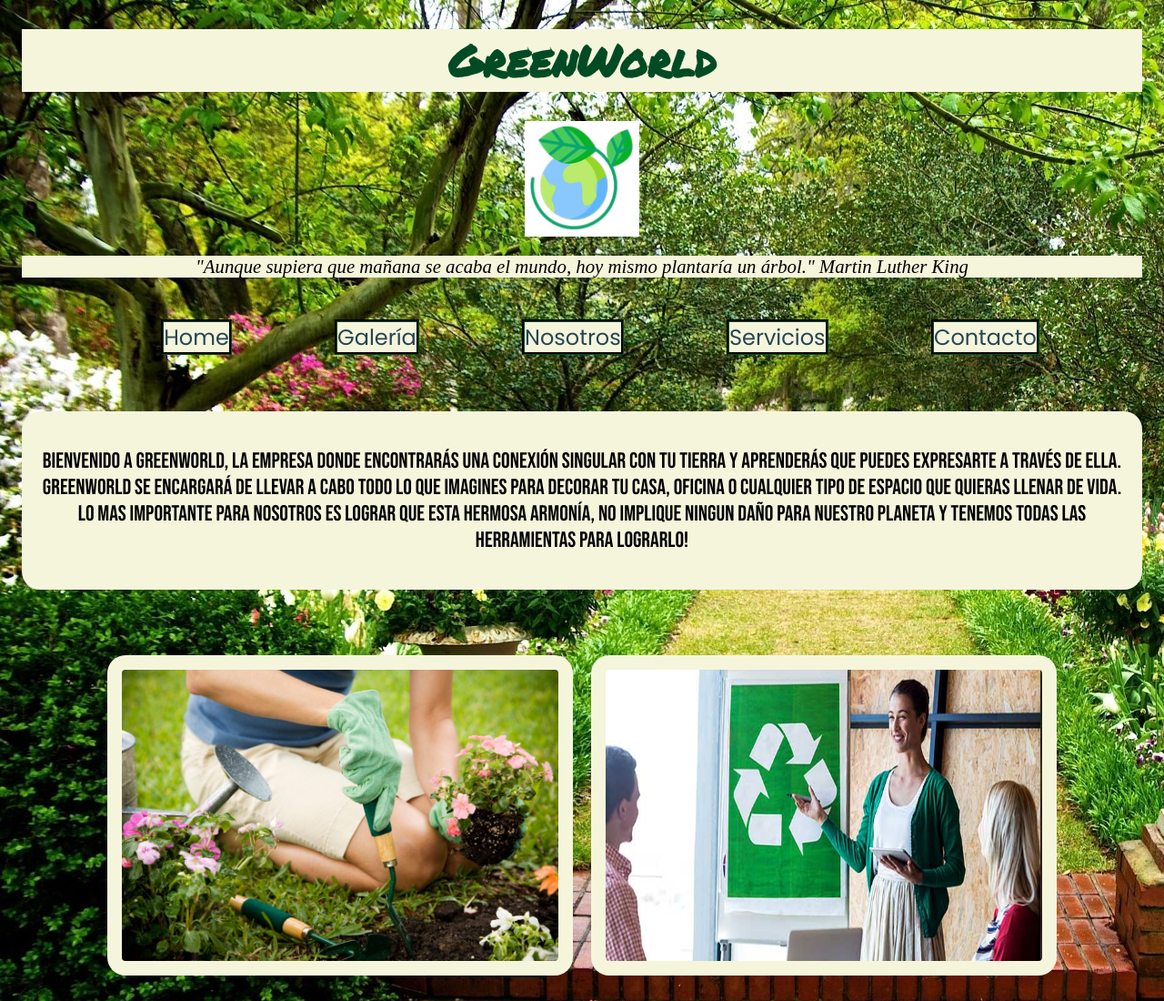
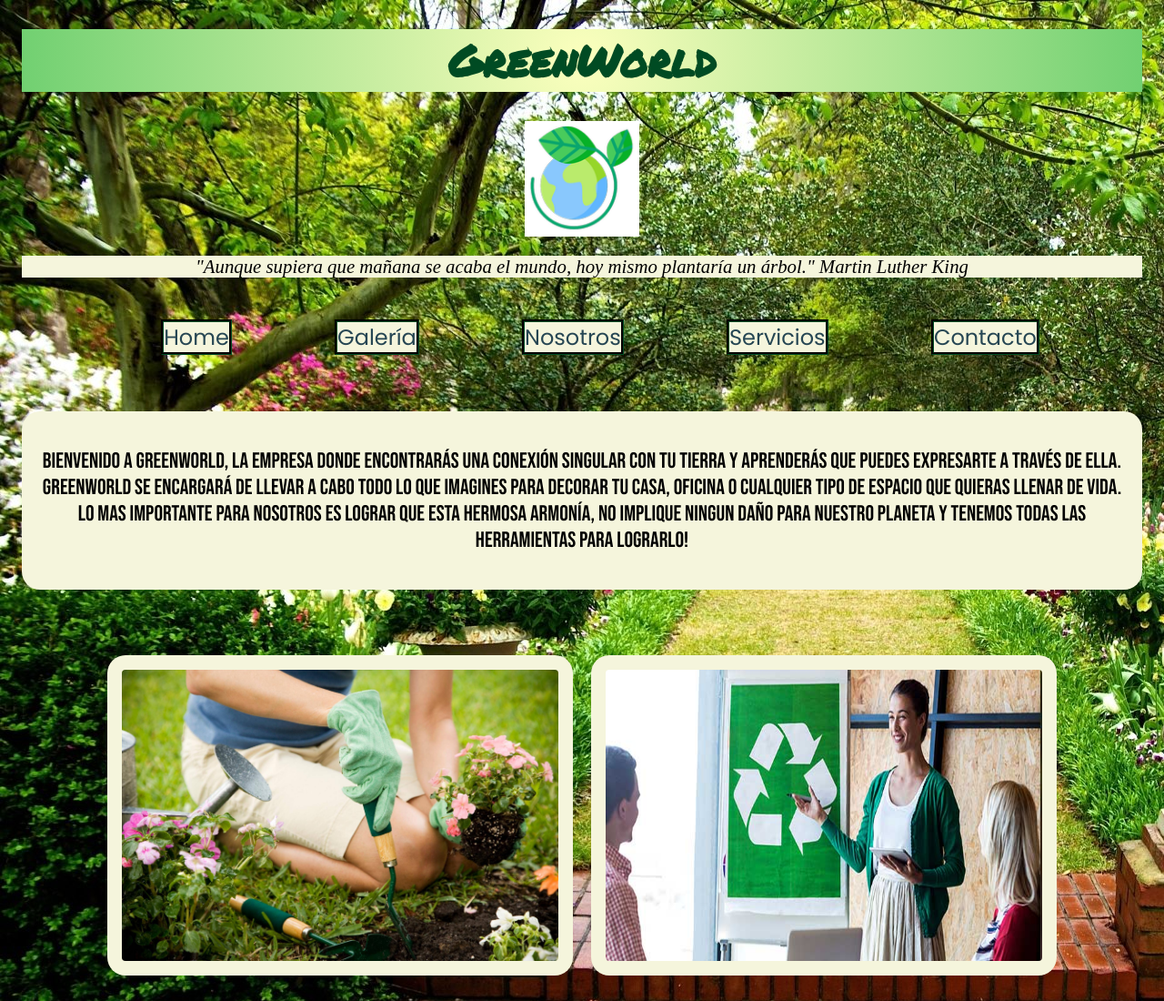
Before and after one commit to JulianMartinezS/greenworld, a plain HTML site: page index.html in a window 1280 px wide. Shown: the top 1100 px of the page at 91% size. Drawn offline with nearby package versions, Linux system fonts and the light colour scheme; files whose address does not match are found by name; a web font is replaced by a local one.

Commit message:
title-gradient-and-nav-animation

```diff
--- a/Styles/styles.css
+++ b/Styles/styles.css
@@ -7,7 +7,8 @@ body {
 h1{
     display: flex;
     justify-content: center;
-    background-color: beige;
+    background: rgb(252,255,190);
+    background: radial-gradient(circle, rgba(252,255,190,1) 0%, rgba(113,208,113,1) 100%);
     text-align: center;
     font-family: 'Permanent Marker', cursive;
     color: #004b23;
```
Also changed, not shown: index.html (+1 -1 lines).
